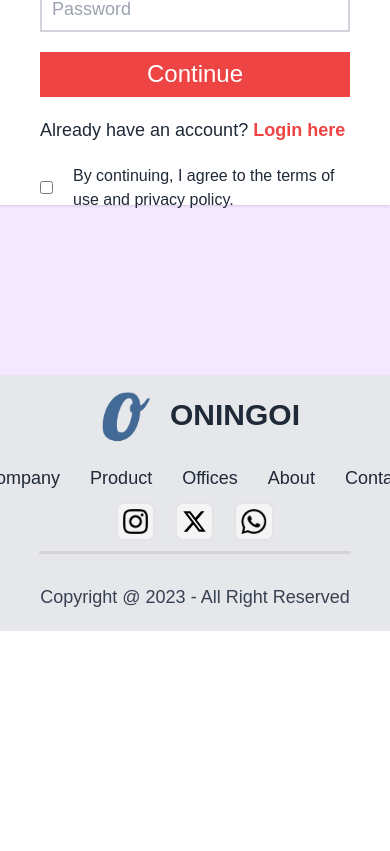
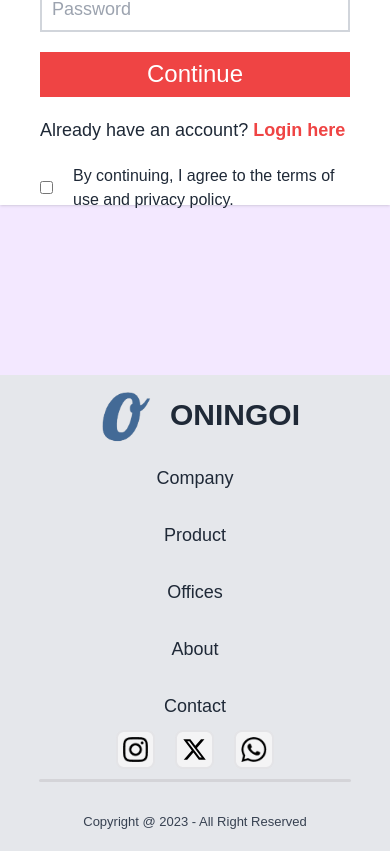
Before and after one commit to Sheddiey/ecommerce-project, a React (Create React App) app: page /login in a window 390 px wide. Shown: the part 445-1296 px from the top of the page. Before the commit the page ends 1076 px from the top, so only its background shows below. Built offline with nearby package versions, Linux system fonts and the light colour scheme.

Commit message:
added responsiveness to the footer

```diff
--- a/src/Components/Footer/Footer.jsx
+++ b/src/Components/Footer/Footer.jsx
@@ -11,7 +11,7 @@ const Footer = () => {
         <img className="w-[80px] h-[80px]" src={footer_logo} alt="" />
         <p className="uppercase text-gray-800 text-[30px] font-bold">Oningoi</p>
       </div>
-      <ul className="flex list-none gap-[30px] text-gray-800 text-[18px]">
+      <ul className="md:flex grid gap-[30px] text-center text-gray-800 text-[18px]">
         <li className="cursor-pointer">Company</li>
         <li className="cursor-pointer">Product</li>
         <li className="cursor-pointer">Offices</li>
@@ -29,7 +29,7 @@ const Footer = () => {
           <img className=" h-[25px]" src={whatsapp_icon} alt=" " />
         </div>
       </div>
-      <div className="flex flex-col items-center gap-[30px] w-[100%] mb-[20px] text-[18px] text-gray-700">
+      <div className="flex flex-col items-center gap-[30px] w-[100%] mb-[20px] text-[13px] md:text-[18px] text-gray-700">
         <hr className="w-[80%] border-none rounded-[10px] h-[3px] bg-zinc-300" />
         <p>Copyright @ 2023 - All Right Reserved </p>
       </div>
```
